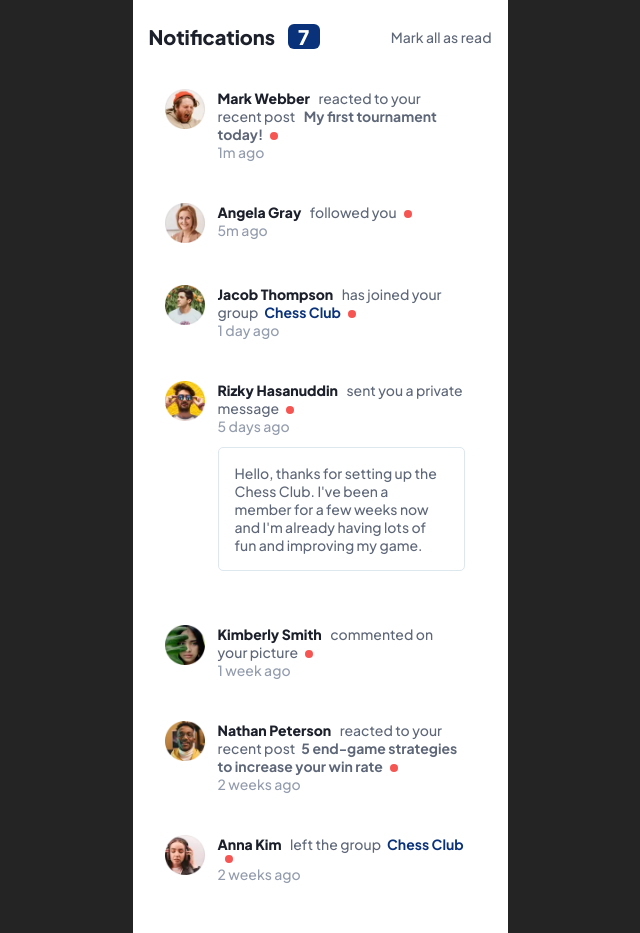
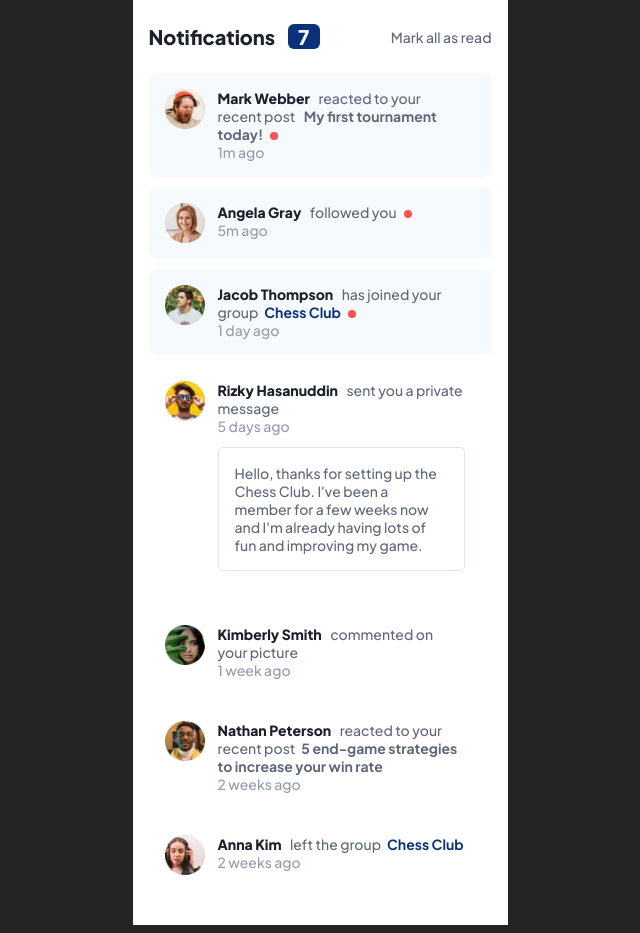
Before and after one commit to giorgi1001/notification-page, a React (Vite) app: page / in a window 1280 px wide. Shown: the whole page, without its empty margins (320-960 px from the left). Built offline with nearby package versions, Linux system fonts and the light colour scheme.

Commit message:
add read functionality to notifications

```diff
--- a/src/App.css
+++ b/src/App.css
@@ -38,6 +38,7 @@ main {
   padding: 1.6rem 2.7rem 1.6rem 1.6rem;
   margin-bottom: 1rem;
   display: flex;
+  border-radius: 8px;
 }
 
 .notification-div img {
--- a/src/App.jsx
+++ b/src/App.jsx
@@ -5,6 +5,16 @@ import "./App.css";
 
 function App() {
   const [notifications, setNotifications] = useState(data);
+
+  const read = (id) => {
+    const updatedNotifications = notifications.map((notification) => {
+      if (notification.id === id) {
+        return { ...notification, isRead: true };
+      }
+      return notification;
+    });
+    setNotifications(updatedNotifications);
+  };
 
   return (
     <>
@@ -19,7 +29,14 @@ function App() {
         <main>
           {notifications.map((notification) => {
             return (
-              <div key={notification.id} className="notification-div">
+              <div
+                style={{
+                  backgroundColor: !notification.isRead ? "#F7FAFD" : "",
+                }}
+                key={notification.id}
+                className="notification-div"
+                onClick={() => read(notification.id)}
+              >
                 <img src={notification.profilePic} alt="profile picture" />
 
                 <div>
@@ -31,7 +48,7 @@ function App() {
                   {notification.groupName ? (
                     <span className="group-name">{notification.groupName}</span>
                   ) : null}
-                  <div className="circle"></div>
+                  {!notification.isRead ? <div className="circle"></div> : null}
                   <p className="time">{notification.time}</p>
                   {notification.text ? (
                     <div className="text">{notification.text}</div>
--- a/src/data.json
+++ b/src/data.json
@@ -6,7 +6,7 @@
     "action": "reacted to your recent post ",
     "post": "My first tournament today!",
     "time": "1m ago",
-    "isRead": true
+    "isRead": false
   },
   {
     "id": 2,
```
